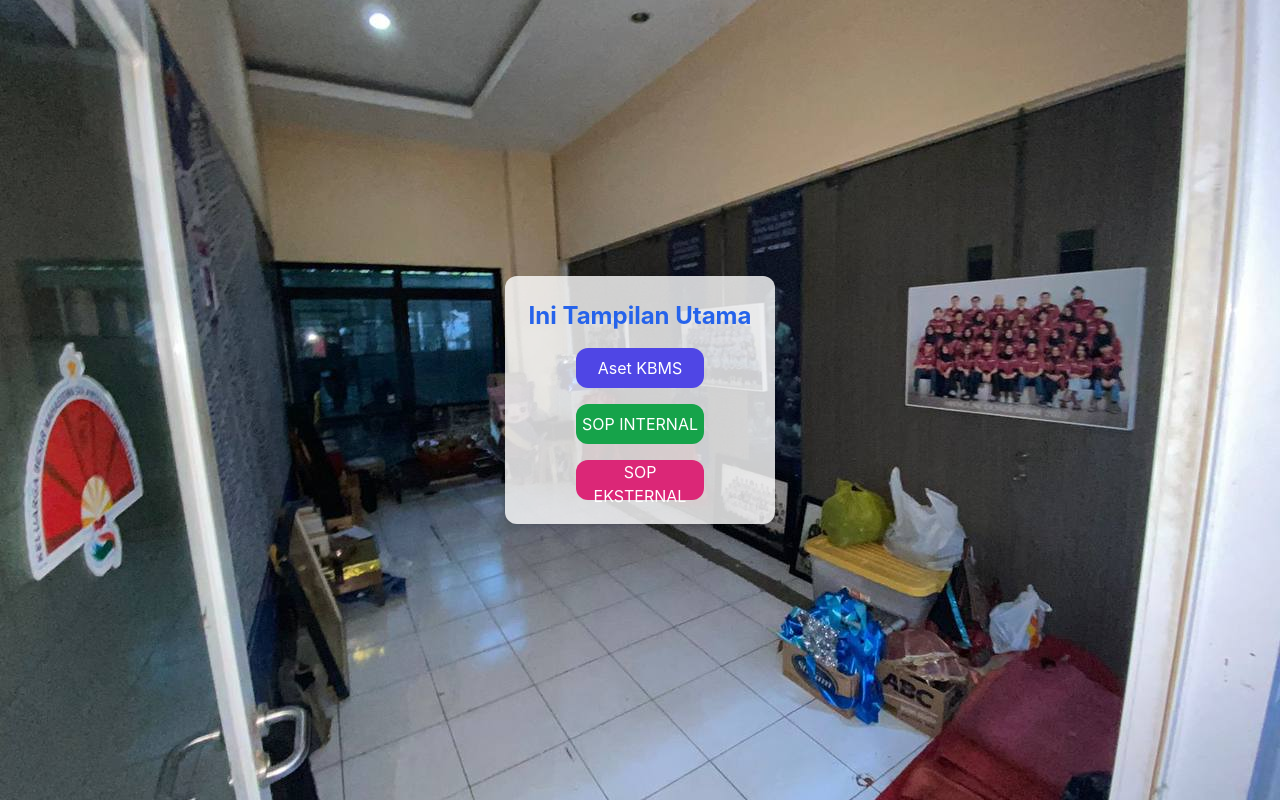
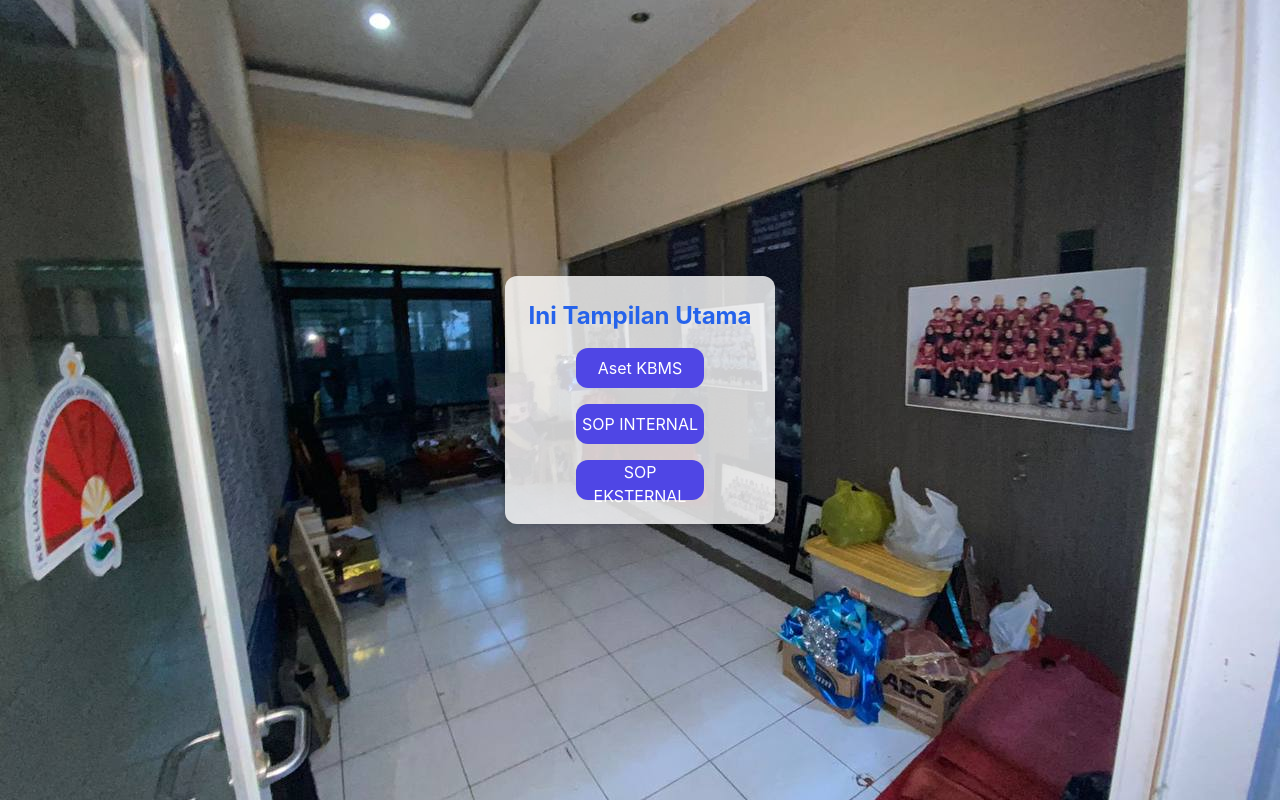
Before and after one commit to udings/KBMS, a React (Create React App) app in the folder root/client/: page / in a window 1280 px wide. Built offline with nearby package versions, Linux system fonts and the light colour scheme; no server answers.

Commit message:
dah final

```diff
--- a/root/client/src/pages/Home.jsx
+++ b/root/client/src/pages/Home.jsx
@@ -24,14 +24,14 @@ function Home() {
 
         <button
           onClick={() => handleExternalLink("https://linktr.ee/namakamu")}
-          className="w-32 h-10 bg-green-600 text-white rounded-xl hover:bg-green-700 transition"
+          className="w-32 h-10 bg-indigo-600 text-white rounded-xl hover:bg-green-700 transition"
         >
           SOP INTERNAL
         </button>
 
         <button
           onClick={() => handleExternalLink("https://linktr.ee/namakamu")}
-          className="w-32 h-10 bg-pink-600 text-white rounded-xl hover:bg-pink-700 transition"
+          className="w-32 h-10 bg-indigo-600 text-white rounded-xl hover:bg-pink-700 transition"
         >
           SOP EKSTERNAL
         </button>
```
